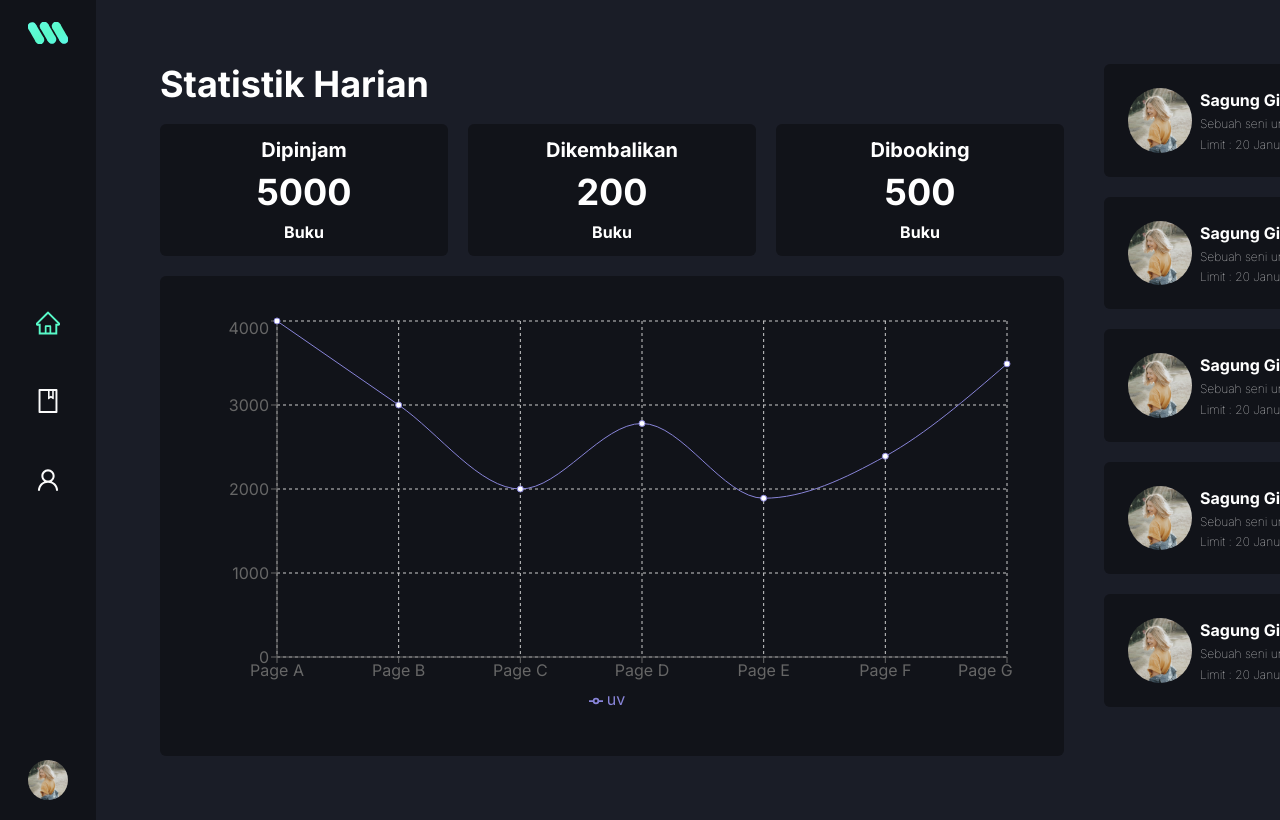
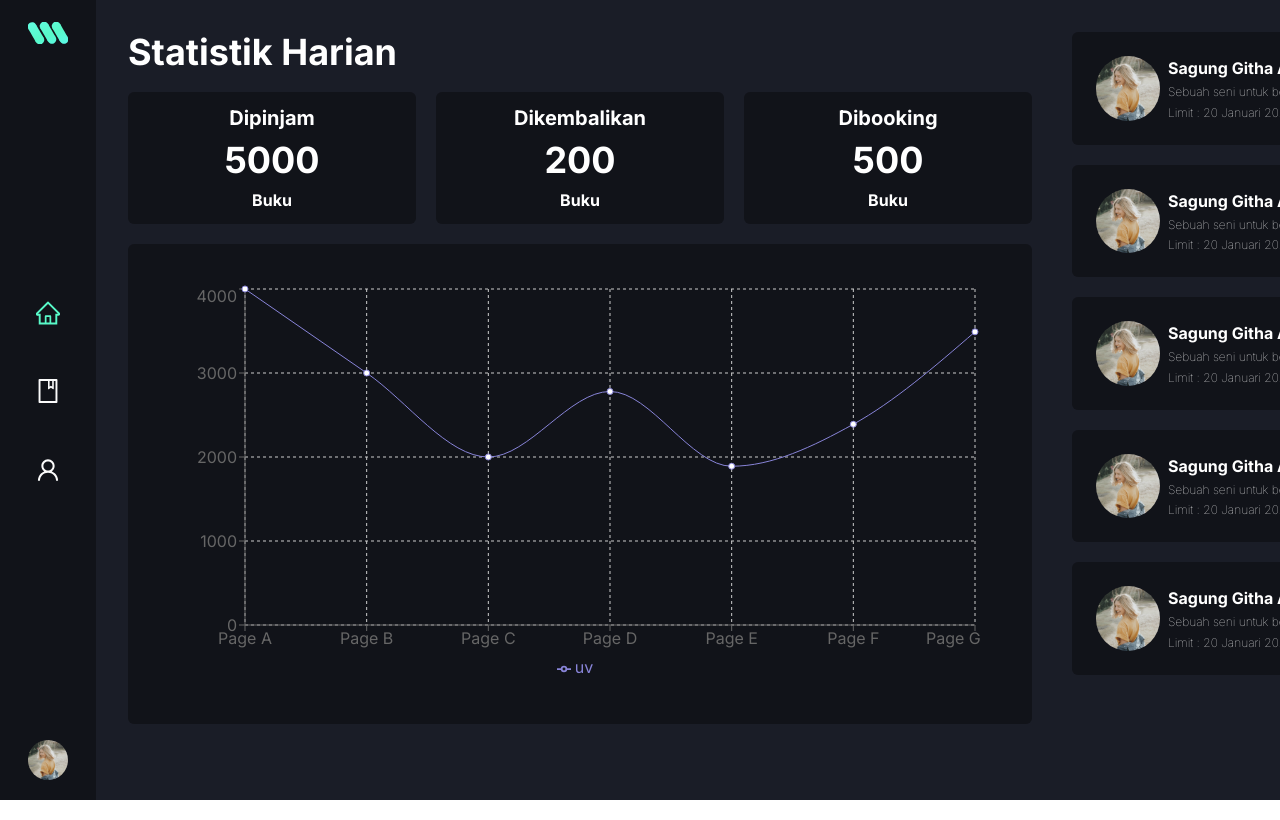
Before and after one commit to deedima3/minerva-desktop, a React (Vite) app: page / in a window 1280 px wide. Built offline with nearby package versions, Linux system fonts and the light colour scheme.

Commit message:
[ fix ] Integration fix
Fix on app ook and home, also fix on tailwindconfig

```diff
--- a/src/App.tsx
+++ b/src/App.tsx
@@ -1,5 +1,4 @@
 import React from "react";
-
 import { BrowserRouter, Route, Routes } from "react-router-dom";
 import Home from "./routes/Home";
 import Book from "./routes/Book"
@@ -14,8 +13,8 @@
         <Route path="/" element={<Home />} />
         <Route path="/book" element={<Book />} />
         <Route path="/user" element={<User />} />
-        <Route path="/user/*" element={<UserDetails />} />
-        <Route path="/book/*" element={<BookDetails />} />
+        <Route path="/user/:id" element={<UserDetails />} />
+        <Route path="/book/:id" element={<BookDetails />} />
       </Routes>
     </BrowserRouter>
   );
--- a/src/routes/Book.tsx
+++ b/src/routes/Book.tsx
@@ -72,7 +72,7 @@
       <div className="flex w-full justify-between">
         <div className="">
           <h1 className="text-4xl font-Inter font-bold text-white">
-            Book's Details
+            Book Stock
           </h1>
         </div>
         <div className="flex w-1/2 justify-between">
--- a/src/routes/Home.tsx
+++ b/src/routes/Home.tsx
@@ -10,7 +10,7 @@
 const Home = () => {
   return (
     <PageLayout>
-      <div className="p-8 flex flex-row justify-between w-full gap-10">
+      <div className="flex flex-row justify-between w-full gap-10">
         <div className="flex flex-col w-full">
           <h1 className="text-4xl font-Inter font-bold text-white">
             Statistik Harian
--- a/tailwind.config.js
+++ b/tailwind.config.js
@@ -16,7 +16,7 @@
           'black-secondary' : '#111319',
           'black-alt' : '#151821',
           'neutral' : '#FBFBFB',
-        }
+        },
       },
       shadow : {
         'sidebar' : '4px 0px 4px rgba(0, 0, 0, 0.25)'
```
